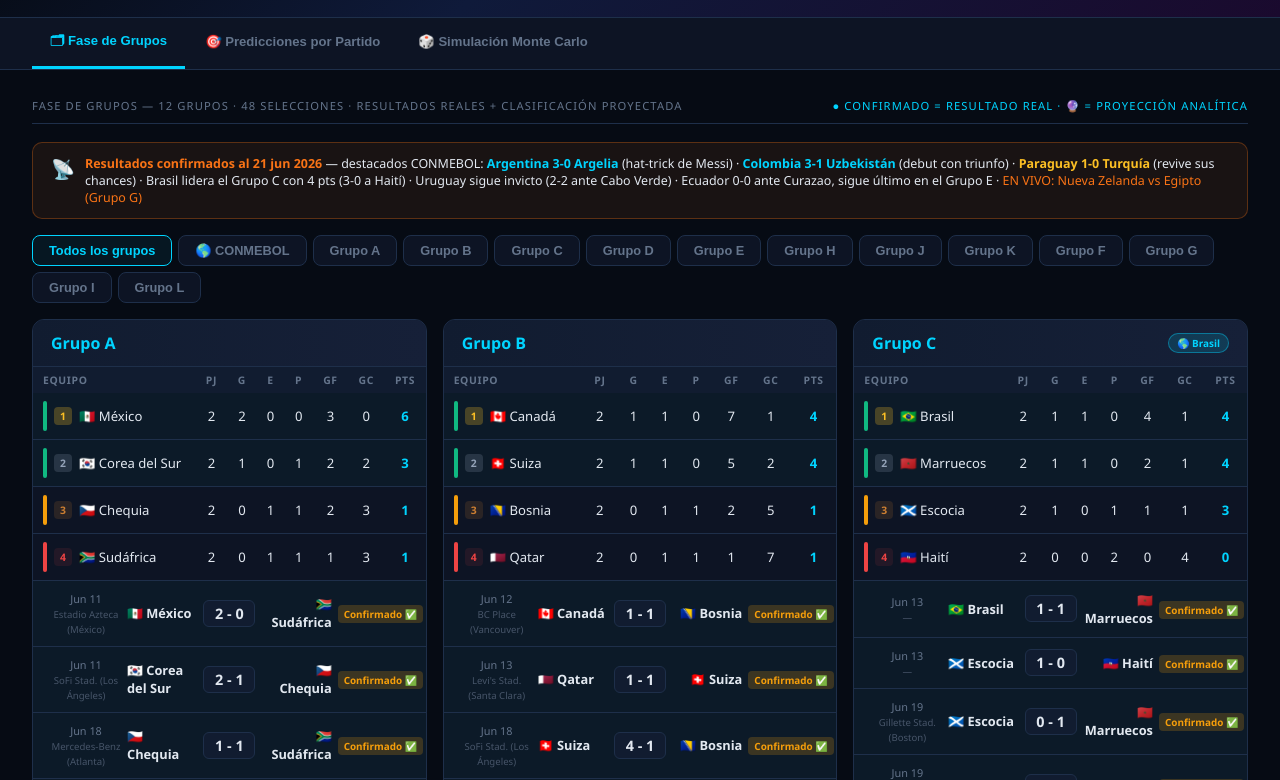
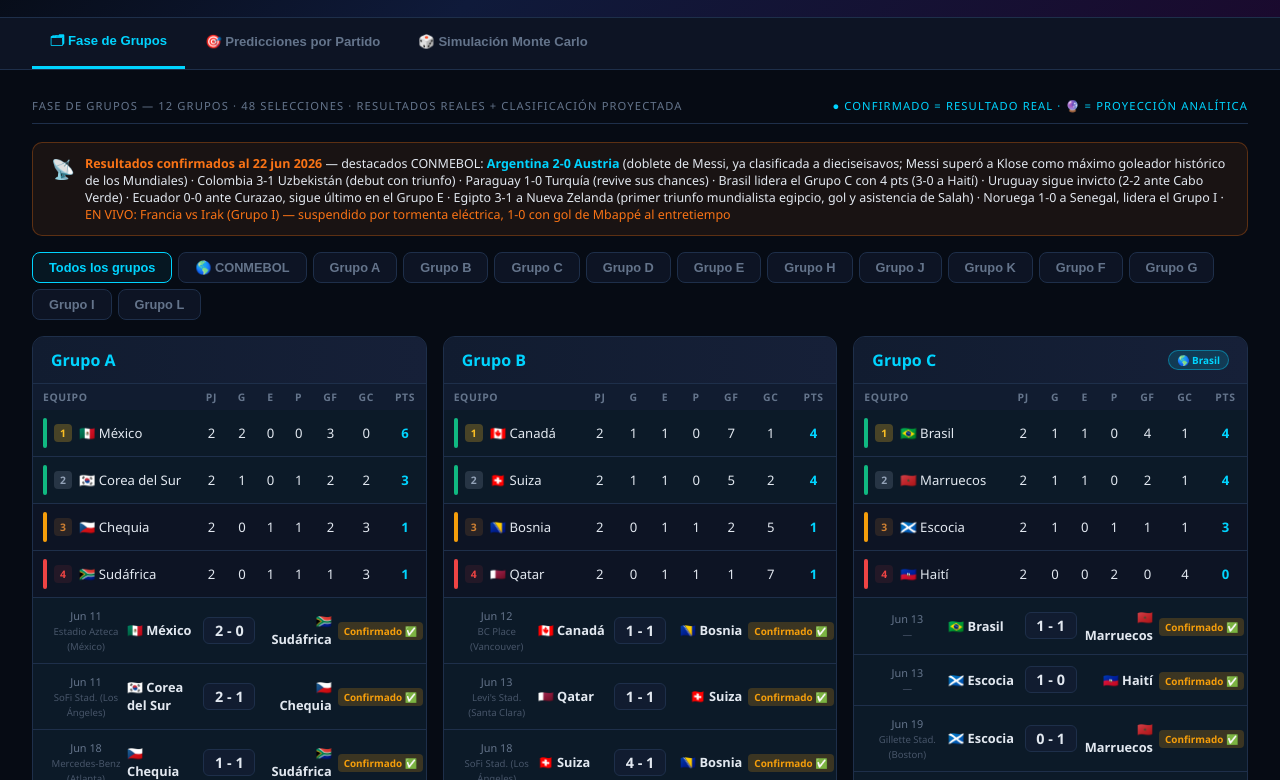
Before and after one commit to Cvmilo25/Mundial, a plain HTML site: page index.html in a window 1280 px wide. Shown: the part 82-862 px from the top of the page. Drawn offline with nearby package versions, Linux system fonts and the light colour scheme.

Commit message:
Actualiza datos hasta el 22 jun 2026 (Argentina clasificada, Egipto y Noruega ganan)
Incorpora Argentina 2-0 Austria (doblete de Messi, supera a Klose como
maximo goleador historico de Mundiales; clasificacion matematica a
dieciseisavos), Egipto 3-1 Nueva Zelanda (primer triunfo mundialista
egipcio, gol y asistencia de Salah) y Noruega 1-0 Senegal. Marca Francia
vs Irak como partido en vivo (suspendido por tormenta). Depura la
prediccion ya jugada de Argentina-Austria y actualiza encabezado,
banner y clasificaciones proyectadas de los Grupos G, I y J.

```diff
--- a/index.html
+++ b/index.html
@@ -319,7 +319,7 @@
   </div>
   <div class="live-badge"><span class="live-dot"></span>FASE DE GRUPOS EN CURSO</div>
   <div class="header-meta">
-    <div>Actualizado: <b>21 jun 2026</b></div>
+    <div>Actualizado: <b>22 jun 2026</b></div>
     <div>Fuentes: <b>ESPN · FootyStats · FIFA.com · CBS · Yahoo Sports</b></div>
     <div>Solo partidos oficiales · Sin amistosos</div>
   </div>
@@ -343,14 +343,16 @@
   <div style="background:rgba(249,115,22,.08);border:1px solid rgba(249,115,22,.3);border-radius:10px;padding:12px 18px;margin-bottom:16px;font-size:.78rem;display:flex;gap:10px;align-items:flex-start">
     <span style="font-size:1.2rem">📡</span>
     <div>
-      <b style="color:var(--acc3)">Resultados confirmados al 21 jun 2026</b> — destacados CONMEBOL:
-      <b style="color:var(--acc)">Argentina 3-0 Argelia</b> (hat-trick de Messi) ·
-      <b style="color:var(--acc)">Colombia 3-1 Uzbekistán</b> (debut con triunfo) ·
-      <b style="color:var(--gold)">Paraguay 1-0 Turquía</b> (revive sus chances) ·
+      <b style="color:var(--acc3)">Resultados confirmados al 22 jun 2026</b> — destacados CONMEBOL:
+      <b style="color:var(--acc)">Argentina 2-0 Austria</b> (doblete de Messi, ya clasificada a dieciseisavos; Messi superó a Klose como máximo goleador histórico de los Mundiales) ·
+      Colombia 3-1 Uzbekistán (debut con triunfo) ·
+      Paraguay 1-0 Turquía (revive sus chances) ·
       Brasil lidera el Grupo C con 4 pts (3-0 a Haití) ·
       Uruguay sigue invicto (2-2 ante Cabo Verde) ·
       Ecuador 0-0 ante Curazao, sigue último en el Grupo E ·
-      <span style="color:var(--acc3)">EN VIVO: Nueva Zelanda vs Egipto (Grupo G)</span>
+      Egipto 3-1 a Nueva Zelanda (primer triunfo mundialista egipcio, gol y asistencia de Salah) ·
+      Noruega 1-0 a Senegal, lidera el Grupo I ·
+      <span style="color:var(--acc3)">EN VIVO: Francia vs Irak (Grupo I) — suspendido por tormenta eléctrica, 1-0 con gol de Mbappé al entretiempo</span>
     </div>
   </div>
 
@@ -432,19 +434,20 @@
   arg:{id:'arg',flag:'🇦🇷',name:'Argentina',short:'ARG',fifa:1,elo:2115,
     wins:72.2,draws:11.1,losses:16.7,gf:1.78,ga:.50,xG:1.74,xGA:.75,cs:55.6,
     poss:68,shots:13.8,conv:18,over25:33.3,over15:66.7,btts:33.3,
-    forma:['G','P','G','E','G'],
+    forma:['G','G','P','G','E'],
     idxF:78,idxO:75,idxD:78,idxM:79.8,probW:65,probD:17,probL:18,
-    group:'J',groupRank:1,pts:3,played:1,
-    hotDato:'Marcó en <strong>17 de sus últimos 18 partidos oficiales (94.4%)</strong> — solo dejó de marcar ante Ecuador en el cierre eliminatorio. Lo confirmó con un <strong>hat-trick de Messi en el 3-0 a Argelia</strong> en el debut mundialista (Jun 16).',
+    group:'J',groupRank:1,pts:6,played:2,
+    hotDato:'Marcó en <strong>17 de sus últimos 18 partidos oficiales (94.4%)</strong> — solo dejó de marcar ante Ecuador en el cierre eliminatorio. Lo confirmó con un <strong>hat-trick de Messi en el 3-0 a Argelia</strong> en el debut mundialista (Jun 16) y un <strong>doblete en el 2-0 a Austria</strong> (Jun 22, falló un penal antes de anotar) — con esos goles Messi superó a Miroslav Klose como máximo goleador histórico de los Mundiales (18 tantos) y Argentina ya clasificó matemáticamente a dieciseisavos.',
     worldcupPath:[
-      {stage:'Grupo J',pred:'1°',prob:97},
-      {stage:'Round 32',pred:'vs 3° Grupo',prob:85},
+      {stage:'Grupo J',pred:'1°',prob:99},
+      {stage:'Round 32',pred:'Clasificado',prob:100},
       {stage:'Octavos',pred:'vs 2°E/F',prob:72},
       {stage:'Cuartos',pred:'Rival tough',prob:58},
       {stage:'Semis',pred:'Top rival',prob:44},
       {stage:'Final',pred:'Campeón?',prob:28},
     ],
     results:[
+      {d:'Jun 22, 2026',r:'Austria',sc:'2-0',res:'G',c:'Mundial Grupo J ✅'},
       {d:'Jun 16, 2026',r:'Argelia',sc:'3-0',res:'G',c:'Mundial Grupo J ✅'},
       {d:'Sep 9, 2025',r:'Ecuador',sc:'0-1',res:'P',c:'Eliminatoria'},
       {d:'Sep 4, 2025',r:'Venezuela',sc:'3-0',res:'G',c:'Eliminatoria'},
@@ -775,22 +778,22 @@
   {
     id:'J', label:'Grupo J', conmebol:['arg'],
     teams:[
-      {id:'arg',flag:'🇦🇷',name:'Argentina',fifa:1,pts:3,pj:1,pg:1,pe:0,pp:0,gf:3,gc:0,elo:2115,csProb:97},
-      {id:'aut',flag:'🇦🇹',name:'Austria',fifa:25,pts:3,pj:1,pg:1,pe:0,pp:0,gf:3,gc:1,elo:1875,csProb:70},
+      {id:'arg',flag:'🇦🇷',name:'Argentina',fifa:1,pts:6,pj:2,pg:2,pe:0,pp:0,gf:5,gc:0,elo:2115,csProb:99},
+      {id:'aut',flag:'🇦🇹',name:'Austria',fifa:25,pts:3,pj:2,pg:1,pe:0,pp:1,gf:3,gc:3,elo:1875,csProb:55},
       {id:'alg',flag:'🇩🇿',name:'Argelia',fifa:33,pts:0,pj:1,pg:0,pe:0,pp:1,gf:0,gc:3,elo:1810,csProb:15},
       {id:'jor',flag:'🇯🇴',name:'Jordania',fifa:87,pts:0,pj:1,pg:0,pe:0,pp:1,gf:1,gc:3,elo:1570,csProb:3},
     ],
     matches:[
       {d:'Jun 16',t1:'🇦🇷 Argentina',t2:'🇩🇿 Argelia',sc:'3 - 0',state:'played',pw:0,pd:0,pl:0,venue:'Arrowhead Stad. (Kansas City)'},
       {d:'Jun 16',t1:'🇦🇹 Austria',t2:'🇯🇴 Jordania',sc:'3 - 1',state:'played',pw:0,pd:0,pl:0,venue:'Levi\'s Stad. (Santa Clara)'},
-      {d:'Jun 22',t1:'🇦🇷 Argentina',t2:'🇦🇹 Austria',sc:'vs',state:'future',pw:72,pd:18,pl:10,venue:'AT&T Stad. (Dallas)'},
+      {d:'Jun 22',t1:'🇦🇷 Argentina',t2:'🇦🇹 Austria',sc:'2 - 0',state:'played',pw:0,pd:0,pl:0,venue:'AT&T Stad. (Dallas)'},
       {d:'Jun 22',t1:'🇯🇴 Jordania',t2:'🇩🇿 Argelia',sc:'vs',state:'future',pw:30,pd:32,pl:38,venue:'Levi\'s Stad. (Santa Clara)'},
       {d:'Jun 27',t1:'🇯🇴 Jordania',t2:'🇦🇷 Argentina',sc:'vs',state:'future',pw:5,pd:12,pl:83,venue:'AT&T Stad. (Dallas)'},
       {d:'Jun 27',t1:'🇩🇿 Argelia',t2:'🇦🇹 Austria',sc:'vs',state:'future',pw:35,pd:32,pl:33,venue:'Arrowhead Stad. (Kansas City)'},
     ],
     projStandings:[
-      {pos:1,id:'arg',flag:'🇦🇷',name:'Argentina',pts:'3-9',csProb:97},
-      {pos:2,id:'aut',flag:'🇦🇹',name:'Austria',pts:'3-9',csProb:70},
+      {pos:1,id:'arg',flag:'🇦🇷',name:'Argentina',pts:'6-9',csProb:99},
+      {pos:2,id:'aut',flag:'🇦🇹',name:'Austria',pts:'3-6',csProb:55},
       {pos:3,id:'jor',flag:'🇯🇴',name:'Jordania',pts:'0-6',csProb:15},
       {pos:4,id:'alg',flag:'🇩🇿',name:'Argelia',pts:'0-6',csProb:3},
     ]
@@ -846,45 +849,45 @@
     teams:[
       {id:'iri',flag:'🇮🇷',name:'Irán',fifa:28,pts:2,pj:2,pg:0,pe:2,pp:0,gf:2,gc:2,elo:1820,csProb:62},
       {id:'bel',flag:'🇧🇪',name:'Bélgica',fifa:8,pts:2,pj:2,pg:0,pe:2,pp:0,gf:1,gc:1,elo:1980,csProb:75},
-      {id:'nzl',flag:'🇳🇿',name:'Nueva Zelanda',fifa:88,pts:1,pj:1,pg:0,pe:1,pp:0,gf:2,gc:2,elo:1620,csProb:25},
-      {id:'egy',flag:'🇪🇬',name:'Egipto',fifa:32,pts:1,pj:1,pg:0,pe:1,pp:0,gf:1,gc:1,elo:1780,csProb:45},
+      {id:'nzl',flag:'🇳🇿',name:'Nueva Zelanda',fifa:88,pts:1,pj:2,pg:0,pe:1,pp:1,gf:3,gc:5,elo:1620,csProb:10},
+      {id:'egy',flag:'🇪🇬',name:'Egipto',fifa:32,pts:4,pj:2,pg:1,pe:1,pp:0,gf:4,gc:2,elo:1780,csProb:78},
     ],
     matches:[
       {d:'Jun 15',t1:'🇧🇪 Bélgica',t2:'🇪🇬 Egipto',sc:'1 - 1',state:'played',pw:0,pd:0,pl:0,venue:'Lumen Field (Seattle)'},
       {d:'Jun 15',t1:'🇮🇷 Irán',t2:'🇳🇿 Nueva Zelanda',sc:'2 - 2',state:'played',pw:0,pd:0,pl:0,venue:'SoFi Stad. (Los Ángeles)'},
       {d:'Jun 21',t1:'🇧🇪 Bélgica',t2:'🇮🇷 Irán',sc:'0 - 0',state:'played',pw:0,pd:0,pl:0,venue:'SoFi Stad. (Los Ángeles)'},
-      {d:'Jun 21',t1:'🇳🇿 Nueva Zelanda',t2:'🇪🇬 Egipto',sc:'vs',state:'today',pw:25,pd:32,pl:43,venue:'BC Place (Vancouver)'},
+      {d:'Jun 21',t1:'🇳🇿 Nueva Zelanda',t2:'🇪🇬 Egipto',sc:'1 - 3',state:'played',pw:0,pd:0,pl:0,venue:'BC Place (Vancouver)'},
       {d:'Jun 26',t1:'🇪🇬 Egipto',t2:'🇮🇷 Irán',sc:'vs',state:'future',pw:38,pd:32,pl:30,venue:'Lumen Field (Seattle)'},
       {d:'Jun 26',t1:'🇳🇿 Nueva Zelanda',t2:'🇧🇪 Bélgica',sc:'vs',state:'future',pw:10,pd:18,pl:72,venue:'BC Place (Vancouver)'},
     ],
     projStandings:[
-      {pos:1,id:'iri',flag:'🇮🇷',name:'Irán',pts:'2-5',csProb:62},
-      {pos:2,id:'bel',flag:'🇧🇪',name:'Bélgica',pts:'2-5',csProb:75},
-      {pos:3,id:'nzl',flag:'🇳🇿',name:'Nueva Zelanda',pts:'1-7',csProb:25},
-      {pos:4,id:'egy',flag:'🇪🇬',name:'Egipto',pts:'1-7',csProb:45},
+      {pos:1,id:'egy',flag:'🇪🇬',name:'Egipto',pts:'4-7',csProb:78},
+      {pos:2,id:'iri',flag:'🇮🇷',name:'Irán',pts:'2-5',csProb:58},
+      {pos:3,id:'bel',flag:'🇧🇪',name:'Bélgica',pts:'2-5',csProb:60},
+      {pos:4,id:'nzl',flag:'🇳🇿',name:'Nueva Zelanda',pts:'1-4',csProb:10},
     ]
   },
   {
     id:'I', label:'Grupo I', conmebol:[],
     teams:[
       {id:'fra',flag:'🇫🇷',name:'Francia',fifa:3,pts:3,pj:1,pg:1,pe:0,pp:0,gf:3,gc:1,elo:2060,csProb:92},
-      {id:'nor',flag:'🇳🇴',name:'Noruega',fifa:27,pts:3,pj:1,pg:1,pe:0,pp:0,gf:4,gc:1,elo:1840,csProb:80},
-      {id:'sen',flag:'🇸🇳',name:'Senegal',fifa:18,pts:0,pj:1,pg:0,pe:0,pp:1,gf:1,gc:3,elo:1870,csProb:28},
+      {id:'nor',flag:'🇳🇴',name:'Noruega',fifa:27,pts:6,pj:2,pg:2,pe:0,pp:0,gf:5,gc:1,elo:1840,csProb:95},
+      {id:'sen',flag:'🇸🇳',name:'Senegal',fifa:18,pts:0,pj:2,pg:0,pe:0,pp:2,gf:1,gc:4,elo:1870,csProb:12},
       {id:'irq',flag:'🇮🇶',name:'Irak',fifa:53,pts:0,pj:1,pg:0,pe:0,pp:1,gf:1,gc:4,elo:1700,csProb:6},
     ],
     matches:[
       {d:'Jun 16',t1:'🇫🇷 Francia',t2:'🇸🇳 Senegal',sc:'3 - 1',state:'played',pw:0,pd:0,pl:0,venue:'MetLife Stad. (Nueva Jersey)'},
       {d:'Jun 16',t1:'🇮🇶 Irak',t2:'🇳🇴 Noruega',sc:'1 - 4',state:'played',pw:0,pd:0,pl:0,venue:'Gillette Stad. (Boston)'},
-      {d:'Jun 22',t1:'🇫🇷 Francia',t2:'🇮🇶 Irak',sc:'vs',state:'future',pw:85,pd:10,pl:5,venue:'Lincoln Fin. Field (Filadelfia)'},
-      {d:'Jun 22',t1:'🇳🇴 Noruega',t2:'🇸🇳 Senegal',sc:'vs',state:'future',pw:45,pd:32,pl:23,venue:'MetLife Stad. (Nueva Jersey)'},
+      {d:'Jun 22',t1:'🇫🇷 Francia',t2:'🇮🇶 Irak',sc:'vs',state:'today',pw:85,pd:10,pl:5,venue:'Lincoln Fin. Field (Filadelfia)'},
+      {d:'Jun 22',t1:'🇳🇴 Noruega',t2:'🇸🇳 Senegal',sc:'1 - 0',state:'played',pw:0,pd:0,pl:0,venue:'MetLife Stad. (Nueva Jersey)'},
       {d:'Jun 26',t1:'🇳🇴 Noruega',t2:'🇫🇷 Francia',sc:'vs',state:'future',pw:20,pd:26,pl:54,venue:'Gillette Stad. (Boston)'},
       {d:'Jun 26',t1:'🇸🇳 Senegal',t2:'🇮🇶 Irak',sc:'vs',state:'future',pw:60,pd:26,pl:14,venue:'BMO Field (Toronto)'},
     ],
     projStandings:[
-      {pos:1,id:'nor',flag:'🇳🇴',name:'Noruega',pts:'3-9',csProb:80},
-      {pos:2,id:'fra',flag:'🇫🇷',name:'Francia',pts:'3-9',csProb:92},
-      {pos:3,id:'sen',flag:'🇸🇳',name:'Senegal',pts:'0-6',csProb:28},
-      {pos:4,id:'irq',flag:'🇮🇶',name:'Irak',pts:'0-6',csProb:6},
+      {pos:1,id:'nor',flag:'🇳🇴',name:'Noruega',pts:'6-9',csProb:95},
+      {pos:2,id:'fra',flag:'🇫🇷',name:'Francia',pts:'3-6',csProb:90},
+      {pos:3,id:'sen',flag:'🇸🇳',name:'Senegal',pts:'0-3',csProb:12},
+      {pos:4,id:'irq',flag:'🇮🇶',name:'Irak',pts:'0-3',csProb:6},
     ]
   },
   {
@@ -1256,7 +1259,7 @@
 // ═══════════════════════════════════════════════════
 // VENTANA DE PREDICCIÓN (próximos 14 días)
 // ═══════════════════════════════════════════════════
-const TODAY_DAY = 21; // 21 jun 2026
+const TODAY_DAY = 22; // 22 jun 2026
 const WINDOW_END_DAY = 29; // hoy + 14 días
 
 // ═══════════════════════════════════════════════════
@@ -1404,10 +1407,8 @@
   {g:'H',d:'Jun 26',t1:{flag:'🇺🇾',name:'Uruguay',sub:'FIFA #16 · 2pts'},t2:{flag:'🇪🇸',name:'España',sub:'FIFA #2 · Elo 2114 · 4pts'},pw:20,pd:22,pl:58,
     insight:'El <b>gran duelo del grupo</b>. España lidera con paso firme (4-0 a Arabia incluido); Uruguay sigue invicto pero con dos empates. Si ambos ya tienen el pase asegurado podría haber rotación. Si es partido decisivo: España favorita pero Uruguay defensivamente es muy sólido. Posible empate táctico.',best:'España'},
   // GROUP J - ARGENTINA
-  {g:'J',d:'Jun 22',t1:{flag:'🇦🇷',name:'Argentina',sub:'FIFA #1 · 3pts'},t2:{flag:'🇦🇹',name:'Austria',sub:'FIFA #25 · Elo 1875 · 3pts'},pw:72,pd:18,pl:10,
-    insight:'<b>Choque de líderes del Grupo J</b>: Argentina (3-0 a Argelia, hat-trick de Messi) vs Austria (3-1 a Jordania). Austria es el rival más serio del grupo — equipo ordenado con jugadores en ligas top europeas. Argentina debería ganar pero no tan holgadamente.',best:'Argentina'},
-  {g:'J',d:'Jun 27',t1:{flag:'🇯🇴',name:'Jordania',sub:'FIFA #87 · 0pts'},t2:{flag:'🇦🇷',name:'Argentina',sub:'FIFA #1'},pw:5,pd:12,pl:83,
-    insight:'Argentina probablemente ya clasificada. Messi y compañía ante el rival más débil del grupo (0 pts, cayó 1-3 ante Austria). Alta probabilidad de goleada argentina. Cuidado con lesiones en partido "de trámite".',best:'Argentina'},
+  {g:'J',d:'Jun 27',t1:{flag:'🇯🇴',name:'Jordania',sub:'FIFA #87 · 0pts'},t2:{flag:'🇦🇷',name:'Argentina',sub:'FIFA #1 · 6pts · Clasificada'},pw:5,pd:12,pl:83,
+    insight:'Argentina ya está matemáticamente clasificada tras el 2-0 a Austria (doblete de Messi, que superó a Klose como máximo goleador histórico de los Mundiales). Llega ante el rival más débil del grupo (0 pts, cayó 1-3 ante Austria). Alta probabilidad de goleada argentina. Cuidado con lesiones en partido "de trámite".',best:'Argentina'},
   // GROUP K - COLOMBIA
   {g:'K',d:'Jun 23',t1:{flag:'🇨🇴',name:'Colombia',sub:'FIFA #13 · 3pts'},t2:{flag:'🇨🇩',name:'Congo DR',sub:'FIFA #52 · 1pt'},pw:62,pd:22,pl:16,
     insight:'<b>Colombia llega lanzada</b> tras golear 3-1 a Uzbekistán (doblete de Muñoz y Díaz) y lidera el Grupo K. Congo DR viene de empatar 1-1 con Portugal — son más físicos, pero Colombia tiene la calidad para manejar el partido. Luis Díaz puede ser determinante en bandas.',best:'Colombia'},
```
